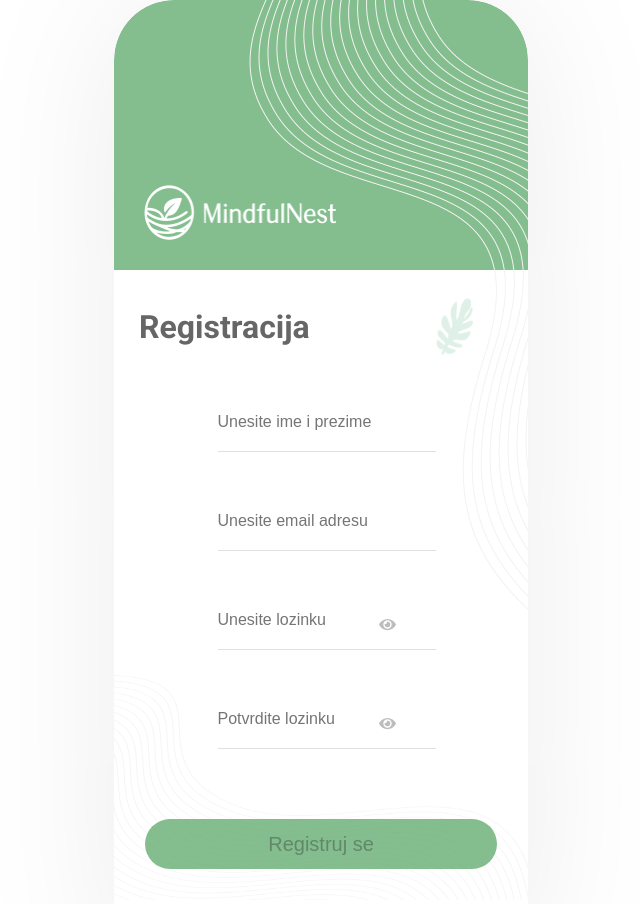
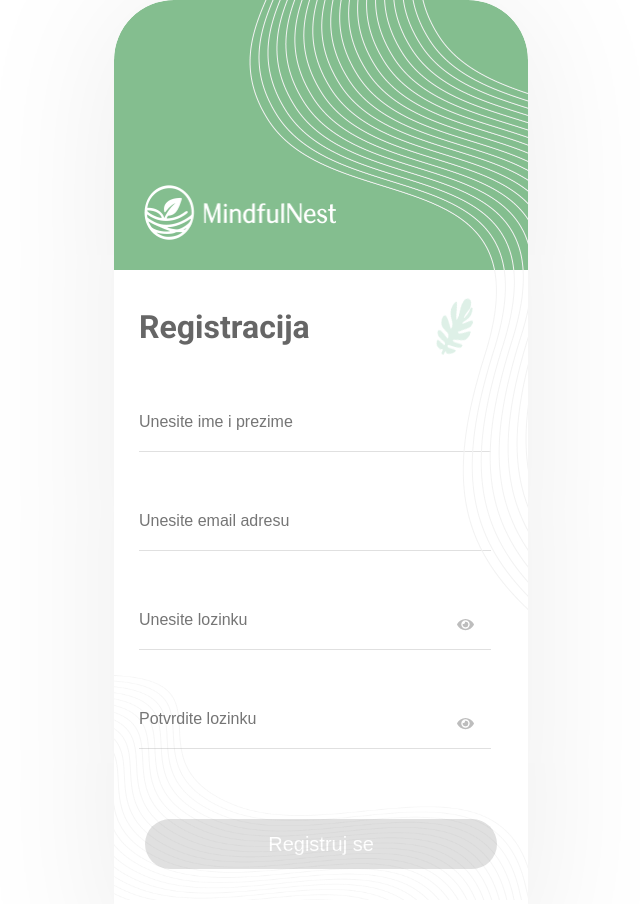
Before and after one commit to Bole11/MindfulNest, a React (Vite) app in the folder mindfulnest/: page /registracija in a window 1280 px wide. Shown: the top 904 px of the page, without its empty margins (319-959 px from the left). Built offline with nearby package versions, Linux system fonts and the light colour scheme.

Commit message:
Update Registracija.jsx

```diff
--- a/mindfulnest/src/index.css
+++ b/mindfulnest/src/index.css
@@ -25,7 +25,13 @@ html {
 	font-size: 62,5%; /* to set 10px as default */
 }
 
+.error-list {
+  align-self: flex-start;
+}
+
 .error {
   color: #F11325;
   font-size: 12px;
+  align-self: flex-start;
+  padding: 0 25px;
 }
--- a/mindfulnest/src/pages/Registracija.jsx
+++ b/mindfulnest/src/pages/Registracija.jsx
@@ -46,7 +46,6 @@ export function Registracija() {
         <AuthContainer title={"Registracija"}>
                 <form onSubmit={handleSubmit} className={"formPages"}>
                     {/* Full Name */}
-                    <div className="form-group">
                     <input
                     type="text"
                     name="fullName"
@@ -57,10 +56,8 @@ export function Registracija() {
                     className={"inputPages"}
                     />
                     {errors.fullName && <p className="error">{errors.fullName}</p>}
-                    </div>
 
                     {/* Email */}
-                    <div className="form-group">
                     <input
                     type="email"
                     name="email"
@@ -71,10 +68,8 @@ export function Registracija() {
                     className={"inputPages"}
                     />
                     {errors.email && <p className="error">{errors.email}</p>}
-                    </div>
 
                     {/* Password */}
-                    <div className="form-group">
                     <PasswordInput
                     name="password"
                     placeholder="Unesite lozinku"
@@ -90,10 +85,8 @@ export function Registracija() {
                         ))}
                     </ul>
                     )}
-                    </div>
 
                     {/* Confirm Password */}
-                    <div className="form-group">
                     <PasswordInput
                     name="confirmPassword"
                     placeholder="Potvrdite lozinku"
@@ -105,7 +98,6 @@ export function Registracija() {
                     {errors.confirmPassword && (
                     <p className="error">{errors.confirmPassword}</p>
                     )}
-                    </div>
 
                     <button
                     type="submit"
--- a/mindfulnest/src/pages/ZaboravljenaLozinka.jsx
+++ b/mindfulnest/src/pages/ZaboravljenaLozinka.jsx
@@ -1,22 +1,59 @@
 import { Link } from "react-router-dom";
+import { useState, useEffect } from "react";
+import { AuthContainer } from "../components/AuthContainer.jsx";
+import useForm from "../hooks/useForm.jsx";
 
-import { AuthContainer } from "../components/AuthContainer.jsx";
 import "../styles/Pages.css";
 
 
 export function ZaboravljenaLozinka() {
+    const [formIsValid, setFormIsValid] = useState(false);
+    const {
+            values,
+            errors,
+            handleChange,
+            handleSubmit,
+            handleBlur,
+            } = useForm({
+            initialFields: {
+                email: "",
+            },
+            onSubmit: () => {
+                console.log("Valid form:", values);
+            }
+        });
+
+        useEffect(() => {
+            const emailTrimmed = (values.email || "").trim();
+
+            const emailFormatIsValid = /^[\w-.]+@([\w-]+\.)+[\w-]{2,4}$/.test(emailTrimmed);
+            const allFieldsFilled = emailTrimmed !== "";
+            const noErrors = !errors.email;
+
+            setFormIsValid(allFieldsFilled && emailFormatIsValid && noErrors);
+        }, [values, errors]);
+
     return (
         <AuthContainer title={"Zaboravljena lozinka"}>
-            <form className="formPages">
+            <form className="formPages" onSubmit={handleSubmit}>
                 <p className="pPages">Unesite svoju email adresu i poslaćemo ti link za resetovanje lozinke.</p>
 
                 <input
                 type="email"
+                name="email"
                 placeholder="Unesite svoju email adresu"
                 className="inputPages"
+                onBlur={handleBlur}
+                onChange={handleChange}
                 />
+                {errors.email && <p className="errorPages">{errors.email}</p>}
 
-                <button className="buttonPages">Pošalji link</button>
+                <button
+                className="buttonPages"
+                disabled={!formIsValid}
+                >
+                    Pošalji link
+                </button>
 
                 <Link to={'/'} className="aPages">Nazad na prijavu</Link>
             </form>
--- a/mindfulnest/src/styles/Pages.css
+++ b/mindfulnest/src/styles/Pages.css
@@ -29,6 +29,14 @@
     font-size: 20px;
     margin-top: 40px;
     margin-bottom: 30px;
+    cursor: pointer;
+    color: #fff;
+}
+
+.buttonPages:disabled {
+  background-color: #ccc;
+  cursor: not-allowed;
+  opacity: 0.6;
 }
 
 .spanPages, .aPages {
```
Lines whose indentation alone changed are shown as unchanged.
